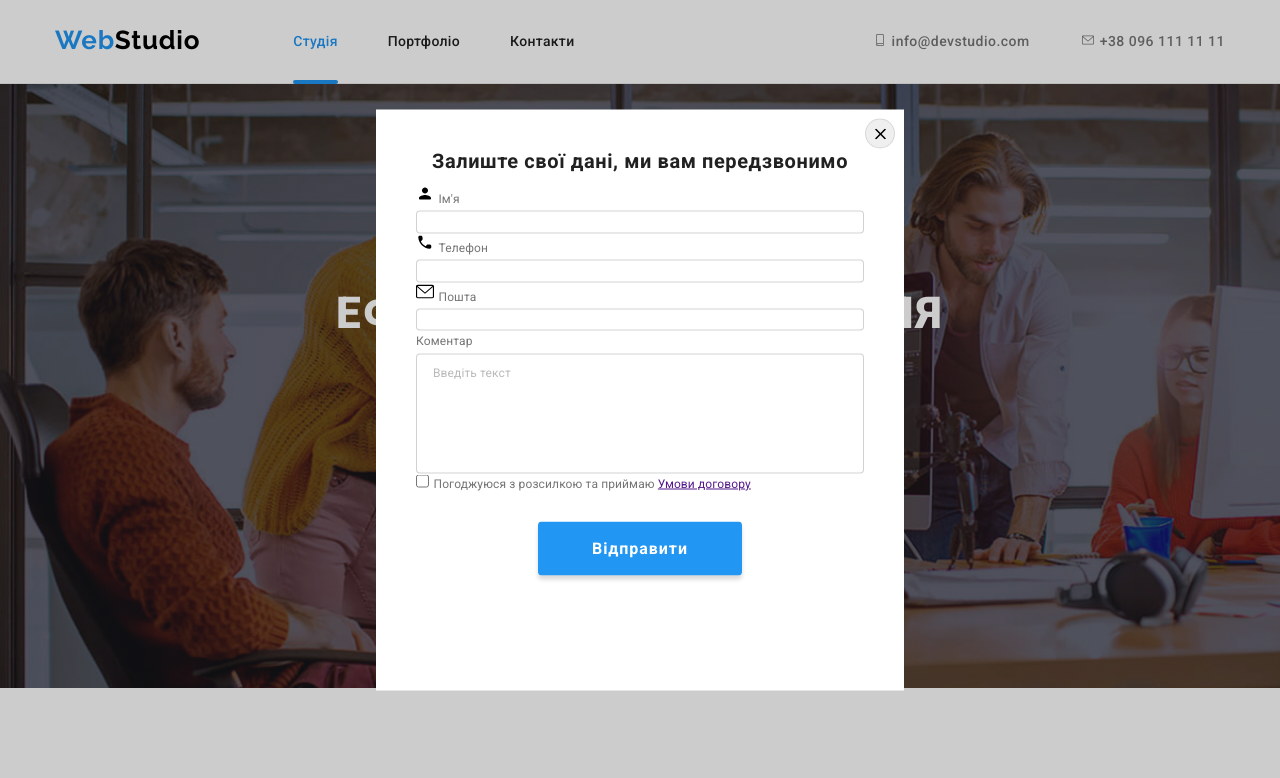
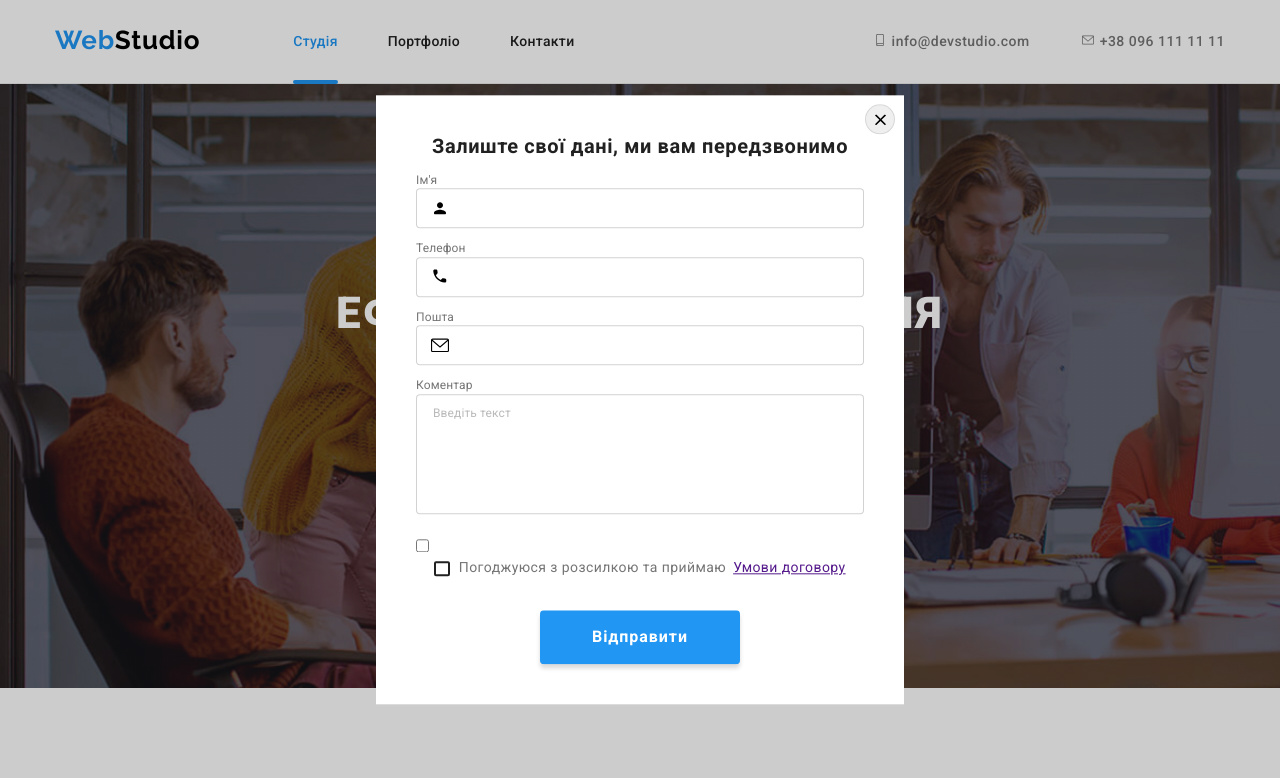
Before and after one commit to YanaKozhokar/goit-markup-hw-06, a plain HTML site: page index.html in a window 1280 px wide. Both pictures are taken after a click on the button "Замовити послугу". Shown: the top 778 px of the page. Drawn offline with nearby package versions, Linux system fonts and the light colour scheme.

Commit message:
Added some styles to modal

```diff
--- a/css/styles.css
+++ b/css/styles.css
@@ -6,6 +6,8 @@
   --primary-text-color: #757575;
   --secondary-text-color: #ffffff;
   --color-accent: #2196f3;
+  --button-background: #2196f3;
+  --button-text: #ffffff;
   --logo-color: #000000;
   --icon-fill: #afb1b8;
   --icon-accent: #ffffff;
@@ -61,6 +63,28 @@ ul {
   padding-left: 15px;
   padding-right: 15px;
   width: 1200px;
+}
+
+.button {
+  padding-top: 10px;
+  padding-bottom: 10px;
+  display: flex;
+  justify-content: center;
+  align-items: center;
+  min-width: 200px;
+  font-family: 'Roboto', sans-serif;
+  font-weight: 700;
+  font-size: 16px;
+  line-height: 1.88;
+  text-align: center;
+  letter-spacing: 0.06em;
+  border-radius: 4px;
+  border-color: transparent;
+  color: var(--button-text);
+  fill: var(--button-text);
+  background: var(--button-background);
+  box-shadow: 0px 4px 4px rgba(0, 0, 0, 0.15);
+  cursor: pointer;
 }
 
 /* Header */
@@ -185,23 +209,6 @@ ul {
   letter-spacing: 0.06em;
   text-transform: uppercase;
   color: var(--secondary-text-color);
-}
-
-.button {
-  display: flex;
-  align-items: center;
-  font-family: 'Roboto', sans-serif;
-  font-weight: 700;
-  font-size: 16px;
-  line-height: 1.88;
-  text-align: center;
-  letter-spacing: 0.06em;
-  border-radius: 4px;
-  border-color: transparent;
-  color: var(--secondary-text-color);
-  background: var(--color-accent);
-  box-shadow: 0px 4px 4px rgba(0, 0, 0, 0.15);
-  cursor: pointer;
 }
 
 .hero .button {
@@ -547,21 +554,6 @@ ul {
 
 .subscription-btn {
   margin-left: 12px;
-  padding: 10px 28px;
-  display: flex;
-  justify-content: center;
-  align-items: center;
-  font-family: 'Roboto';
-  font-weight: 700;
-  font-size: 16px;
-  line-height: 1.87;
-  letter-spacing: 0.06em;
-  background: var(--color-accent);
-  box-shadow: 0px 4px 4px rgba(0, 0, 0, 0.15);
-  border-radius: 4px;
-  border-color: transparent;
-  color: var(--icon-accent);
-  fill: var(--icon-accent);
 }
 
 .subscription-btn-icon {
@@ -739,35 +731,67 @@ ul {
   color: #212121;
 }
 
-.modal-form {
+.form {
   margin-top: 12px;
 }
 
-.label {
+.form__label {
+  display: block;
+  margin-top: 10px;
+}
+
+.form__label-text {
   font-weight: 400;
   font-size: 12px;
   line-height: 1.16;
   letter-spacing: 0.01em;
-  color: var(--primary-text-color);
+  color: #757575;
+}
+
+.form__input-container {
+  margin-top: 4px;
+  position: relative;
 }
 
 .input {
-  margin-top: 4px;
-  display: block;
   width: 100%;
+  height: 40px;
   border: 1px solid rgba(33, 33, 33, 0.2);
   border-radius: 4px;
 }
 
-.user-comment {
+.input:focus {
+  border-color: var(--color-accent);
+}
+
+.user-name,
+.user-phone,
+.user-email {
+  padding-left: 42px;
+}
+
+.input-icon {
+  margin-left: 15px;
+  position: absolute;
+  top: 0;
+  left: 0;
+}
+
+.input-icon:focus {
+  fill: var(--color-accent);
+}
+
+.comment {
+  height: 120px;
   padding: 12px 16px;
-  display: block;
-  width: 100%;
-  height: 120px;
   resize: none;
 }
 
-.user-comment::placeholder {
+.comment:focus {
+  border-color: var(--color-accent);
+}
+
+.comment::placeholder {
   font-weight: 400;
   font-size: 12px;
   line-height: 1.16;
@@ -775,9 +799,46 @@ ul {
   color: rgba(117, 117, 117, 0.5);
 }
 
-.modal .button {
+.form__label-policy {
+  margin-top: 20px;
+  margin-left: auto;
+  margin-right: auto;
+  display: block;
+}
+
+.form__policy-text {
+  font-weight: 400;
+  font-size: 14px;
+  line-height: 1.71;
+  letter-spacing: 0.03em;
+  color: var(--primary-text-color);
+}
+
+.form__policy-text {
+  display: flex;
+  justify-content: center;
+  align-items: center;
+}
+
+.form__policy-text::before {
+  margin-right: 8.38px;
+  content: '';
+  width: 16px;
+  height: 15px;
+  border: 2px solid #212121;
+  border-radius: 2px;
+}
+
+.policy-link {
+  margin-left: 7px;
+}
+
+.checkbox:checked + .form__policy-text::before {
+  background-color: var(--color-accent);
+}
+
+.form__button {
   margin-top: 30px;
   margin-left: auto;
   margin-right: auto;
-  padding: 10px 52px;
 }
--- a/index.html
+++ b/index.html
@@ -59,7 +59,7 @@
       <section class="hero section">
         <div class="container">
           <h1 class="hero__title">ЕФЕКТИВНІ РІШЕННЯ ДЛЯ ВАШОГО БІЗНЕСУ</h1>
-          <button data-modal-open class="button" type="button">Замовити послугу</button>
+          <button class="button" type="button" data-modal-open>Замовити послугу</button>
         </div>
       </section>
       <section class="advantages section">
@@ -412,7 +412,7 @@
                 id="email"
                 placeholder="E-mail"
               />
-              <button class="subscription-btn" type="submit">
+              <button class="button subscription-btn" type="submit">
                 Підписатися
                 <svg class="subscription-btn-icon" width="24" height="24">
                   <use href="./images/icons.svg#icon-send"></use>
@@ -423,53 +423,60 @@
         </form>
       </div>
     </footer>
-    <div data-modal class="backdrop is-hidden">
+    <div class="backdrop is-hidden" data-modal>
       <div class="modal">
         <div class="modal-container">
-          <button data-modal-close class="btn-close" type="button">
+          <button class="btn-close" type="button" data-modal-close>
             <svg width="11" height="11">
               <use href="./images/icons.svg#icon-close-btn"></use>
             </svg>
           </button>
           <p class="modal-title">Залиште свої дані, ми вам передзвонимо</p>
-          <form class="modal-form">
-            <label for="user-name">
-              <svg width="18" height="18">
+          <form class="form">
+            <label class="form__label" for="user-name">
+              <span class="form__label-text">Ім'я</span>
+              <span class="form__input-container">
+                <input class="user-name input" id="user-name" name="user-name" type="text" />
+                <svg class="input-icon" width="18" height="18">
                   <use href="./images/icons.svg#icon-person"></use>
                 </svg>
-              <span class="label">Ім'я</span>
-              <input class="user-name input" id="user-name" type="text" />
+              </span>
             </label>
-            <label for="user-phone">
-              <svg width="18" height="18">
+            <label class="form__label" for="user-phone">
+              <span class="form__label-text">Телефон</span>
+              <span class="form__input-container">
+                <input class="user-phone input" id="user-phone" name="user-phone" type="tel" />
+                <svg class="input-icon" width="18" height="18">
                   <use href="./images/icons.svg#icon-phone"></use>
                 </svg>
-              <span class="label">Телефон</span>
-              <input class="user-phone input" id="user-phone" type="tel" />
+              </span>
             </label>
-            <label for="user-email">
-              <svg width="18" height="18">
+            <label class="form__label" for="user-email">
+              <span class="form__label-text">Пошта</span>
+              <span class="form__input-container">
+                <input class="user-email input" id="user-email" name="user-email" type="email" />
+                <svg class="input-icon" width="18" height="18">
                   <use href="./images/icons.svg#icon-email"></use>
                 </svg>
-              <span class="label">Пошта</span>
-              <input class="user-email input" id="user-email" type="email" />
+              </span>
             </label>
-            <label for="user-comment">
-              <span class="label">Коментар</span>
+            <label class="form__label" for="user-comment">
+              <span class="form__label-text">Коментар</span>
               <textarea
-                class="user-comment input"
+                class="comment input"
                 name="user-comment"
                 id="user-comment"
                 placeholder="Введіть текст"
               ></textarea>
             </label>
-            <label for="policy">
-              <input type="checkbox" value="" id="policy" />
-              <span class="label"
-                >Погоджуюся з розсилкою та приймаю <a href="">Умови договору</a></span
+            <label class="form__label-policy" for="policy">
+              <input type="checkbox" value="" id="policy" name="policy" />
+              <span class="form__policy-text"
+                >Погоджуюся з розсилкою та приймаю
+                <a class="policy-link" href="">Умови договору</a></span
               >
             </label>
-            <button class="button" type="submit">Відправити</button>
+            <button class="button form__button" type="submit">Відправити</button>
           </form>
         </div>
       </div>
```
Lines whose indentation alone changed are shown as unchanged.
